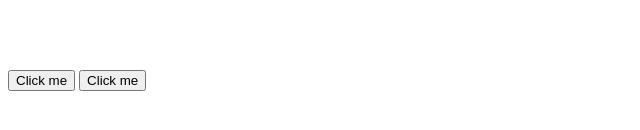
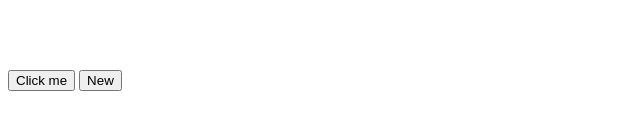
Before and after one commit to WushiThe/CodeTesting, a plain HTML site: page index.html in a window 1280 px wide. Shown: the part 408-538 px from the top of the page, 0-640 px from the left. Drawn offline with Linux system fonts and the light colour scheme.

Commit message:
kkjkjkj
kjkkjfkhgkjku

```diff
--- a/index.html
+++ b/index.html
@@ -1,5 +1,5 @@
 <button id="myButton">Click me</button>
-<button id="new" onclick="button()" style="margin-top: 470px;">Click me</button>
+<button action="new" onclick="button()" style="margin-top: 470px;">New</button>
 <script>
     const button = document.getElementById('new');
     button.addEventListener('click', () => {
```
